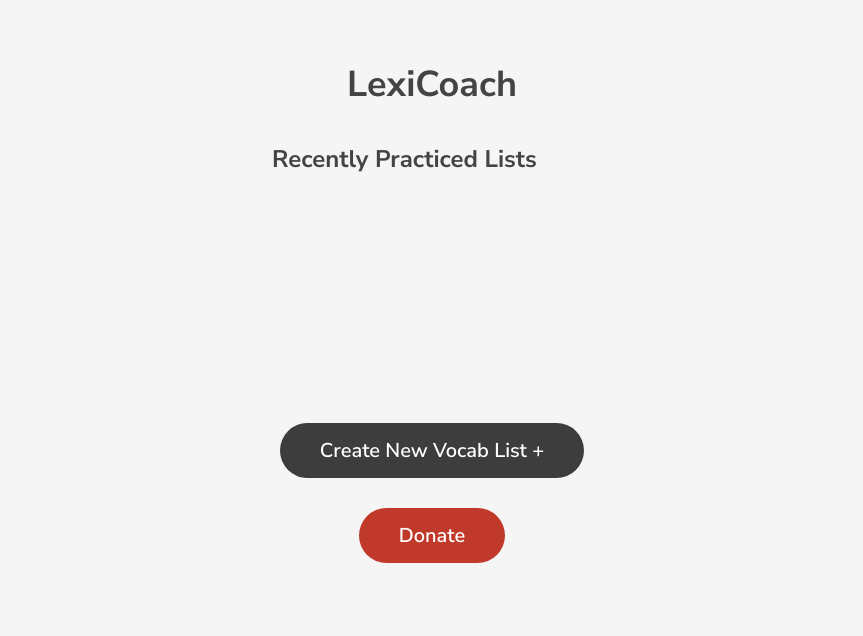
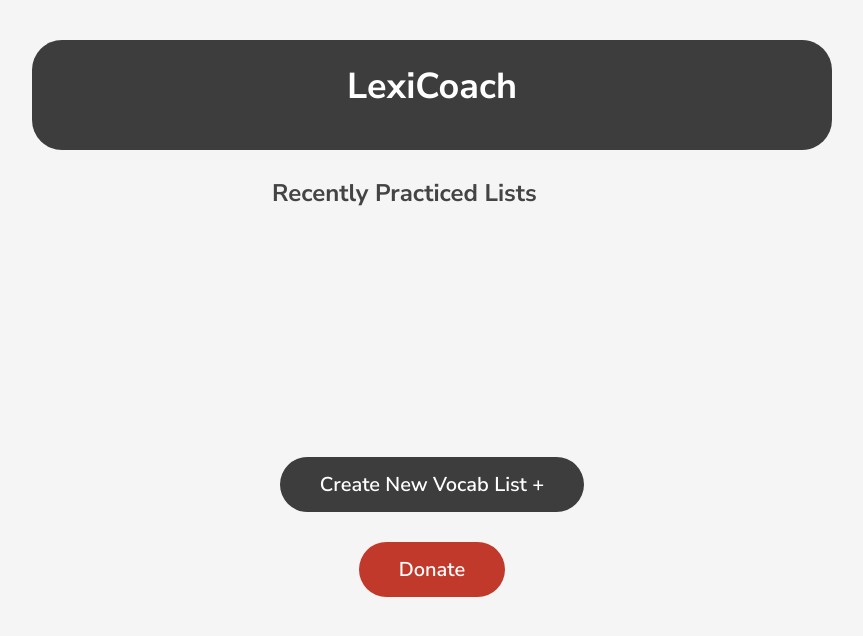
Before and after one commit to grizzledwarvet23/LexiCoach, a Flask app: page / in a window 1280 px wide. Shown: the top 636 px of the page, without its empty margins (208-1071 px from the left). Run offline with Flask 3, Linux system fonts and the light colour scheme.

Commit message:
button fixed

```diff
--- a/static/script.js
+++ b/static/script.js
@@ -5,6 +5,11 @@
 function goToVocabListWindow() {
     window.location.href = "/create-vocablist";
 }
+
+function goToHome() {
+    window.location.href = "/";
+}
+
 
 function goToHomeWindow() {
     //print("hello");
--- a/static/style.css
+++ b/static/style.css
@@ -71,6 +71,7 @@
 	border-radius: 20px;
 	font-size: 16px;
 	cursor: pointer;
+	width: 50%;
 }
 
 .recent-btn:last-child {
@@ -94,6 +95,23 @@
 	border: none;
 	cursor: pointer;
 }
+
+.create-button {
+	display: block;
+	background-color: #3d3d3d;
+	color: #fff;
+	padding: 2px 96px;
+	border-radius: 30px;
+	font-size: 32px;
+	font-weight: 600;
+	margin: 0 auto 30px;
+	border: none;
+	cursor: pointer;
+	text-align: center;
+	place-items: center;
+	width: 100%;
+}
+
 
 .create-btn:hover {
 	background-color: #4d4d4d;
--- a/templates/create.html
+++ b/templates/create.html
@@ -9,6 +9,7 @@
 </head>
 <body>
 	<div class="container">
+		<button class="create-button" onclick="goToHome()"><h1 class="title">LexiCoach</h1></button>
 		<h1 class="title">Create New VocabList</h1>
 		<!-- <form onsubmit="handleSubmit(event)"> -->
 			<label for="vocablist-title" class="form-label">VocabList Title:</label>
--- a/templates/donation.html
+++ b/templates/donation.html
@@ -11,6 +11,7 @@
 <body>
 	<div class="container">
 		<div class="box">
+			<button class="create-button" onclick="goToHome()"><h1 class="title">LexiCoach</h1></button>
 			<h1>Help keep LexiCoach Free!</h1>
 			<p>Your donations help cover the costs of website hosting, development, and maintenance, ensuring that our cutting-edge NLP technology remains accessible to learners around the world. With your support, we can continue providing high-quality vocabulary education for learners of all ages, backgrounds, and languages.
               <br> <br> When you click submit, you will be sent an invoice with your donation amount. Please pay the invoice within 24 hours to complete your donation. Thank you for your support!
--- a/templates/home.html
+++ b/templates/home.html
@@ -1,7 +1,7 @@
 <!DOCTYPE html>
 <html>
 <head>
-	<title>LexiCoach</title>
+
 	<link rel="stylesheet" href="https://cdnjs.cloudflare.com/ajax/libs/normalize/8.0.1/normalize.min.css" />
 	<link href="https://fonts.googleapis.com/css?family=Nunito+Sans:400,600,700&display=swap" rel="stylesheet">
 	<link rel="stylesheet" href="{{ url_for('static', filename='style.css') }}">
@@ -9,8 +9,8 @@
 </head>
 <body>
 	<div class="container">
-		<h1 class="title">LexiCoach</h1>
-		<div class="recently-practiced">
+		<button class="create-button" onclick="goToHome()"><h1 class="title">LexiCoach</h1></button>
+		<div class="recently-practiced items-center text-center ">
 			<h2 class="section-title">Recently Practiced Lists</h2>
 			<div class="scroll-box">
 			{% for i in names %}
--- a/templates/practice.html
+++ b/templates/practice.html
@@ -8,6 +8,7 @@
 </head>
 <body>
 	<div class="container">
+		<button class="create-button" onclick="goToHome()"><h1 class="title">LexiCoach</h1></button>
 		<h1 class="title">Vocabulary Practice</h1>
 		<h3><strong id="scoreholder"></strong></h3>
 		<h3>Fill in the blanks with the correct terms.</h3>
```
Also changed, not shown: instance/sockmarket.db.
